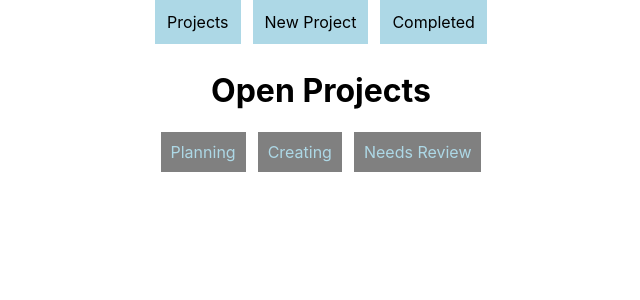
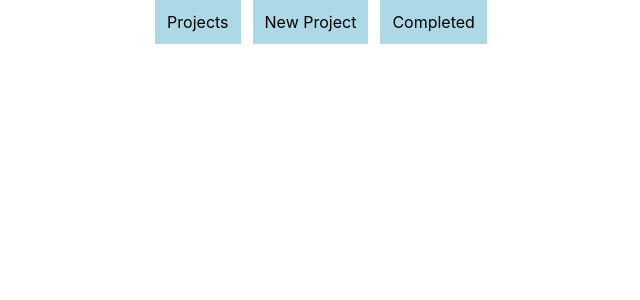
Before and after one commit to andrewjulian/phase-2-project, a React (Create React App) app: page / in a window 1280 px wide. Shown: the top 300 px of the page, without its empty margins (319-959 px from the left). Built offline with nearby package versions, Linux system fonts and the light colour scheme; data requests are answered from the project's data file.

Commit message:
Added landing page (with no content), but NestedRoutes still not work

```diff
--- a/src/App.js
+++ b/src/App.js
@@ -9,6 +9,7 @@ import React, { useEffect, useState } from "react";
 import Planning from "./components/Planning";
 import Creating from "./components/Creating";
 import NeedsReview from "./components/NeedsReview";
+import Landing from "./components/Landing";
 
 function App() {
   const [projects, setProjects] = useState([]);
@@ -36,8 +37,9 @@ function App() {
     <div className="App">
       <NavBar />
       <Routes>
+        <Route path="/" element={Landing} />
         <Route
-          path="/*"
+          path="/projects/*"
           element={<Home projects={projects} updateScreen={updateScreen} />}
         >
           <Route path="planning" element={<Planning projects={projects} />} />
--- a/src/components/Home.js
+++ b/src/components/Home.js
@@ -28,10 +28,10 @@ function Home({ projects, updateScreen }) {
         <Link to="/projects/planning" className="projects-nav">
           Planning
         </Link>
-        <Link to="/projects/creating" className="projects-nav">
+        <Link to="creating" className="projects-nav">
           Creating
         </Link>
-        <Link to="/projects/review" className="projects-nav">
+        <Link to="review" className="projects-nav">
           Needs Review
         </Link>
       </div>
--- a/src/components/Landing.js
+++ b/src/components/Landing.js
@@ -1,15 +1,7 @@
 import React from "react";
-import { NavLink } from "react-router-dom";
 
 const Landing = () => {
-  return (
-    <div>
-      <button>
-        <NavLink to="/projects">Projects</NavLink>
-        Enter!
-      </button>
-    </div>
-  );
+  return <div>Landing</div>;
 };
 
 export default Landing;
```
